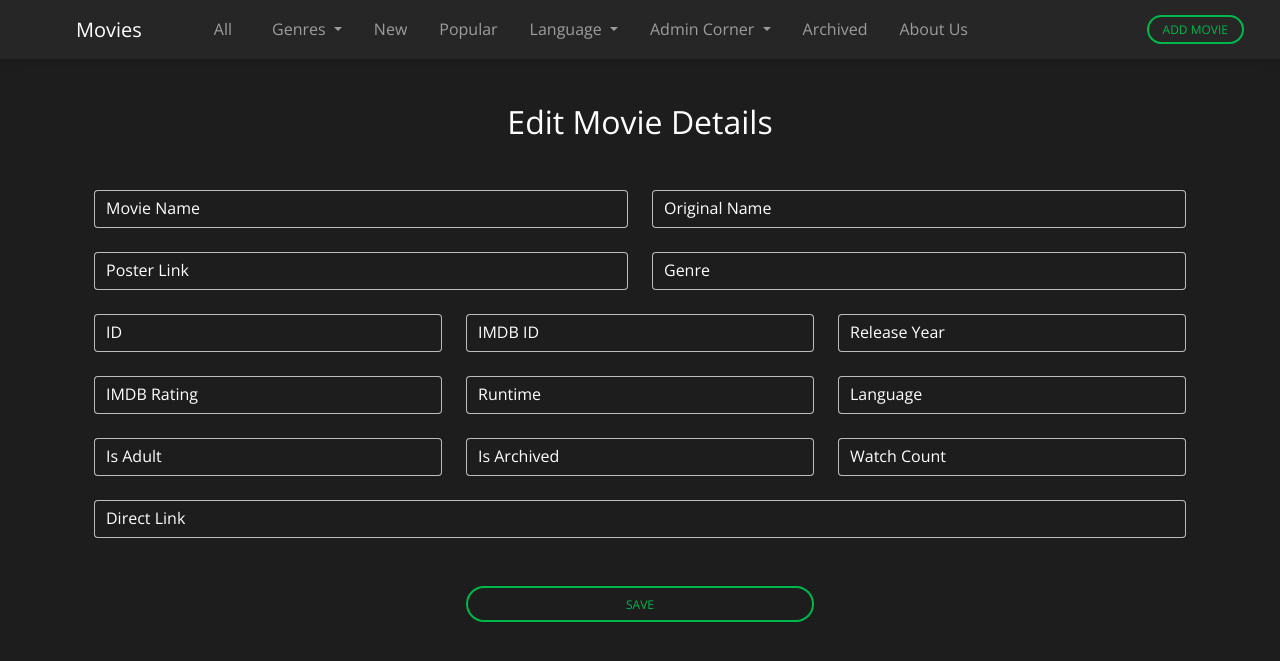
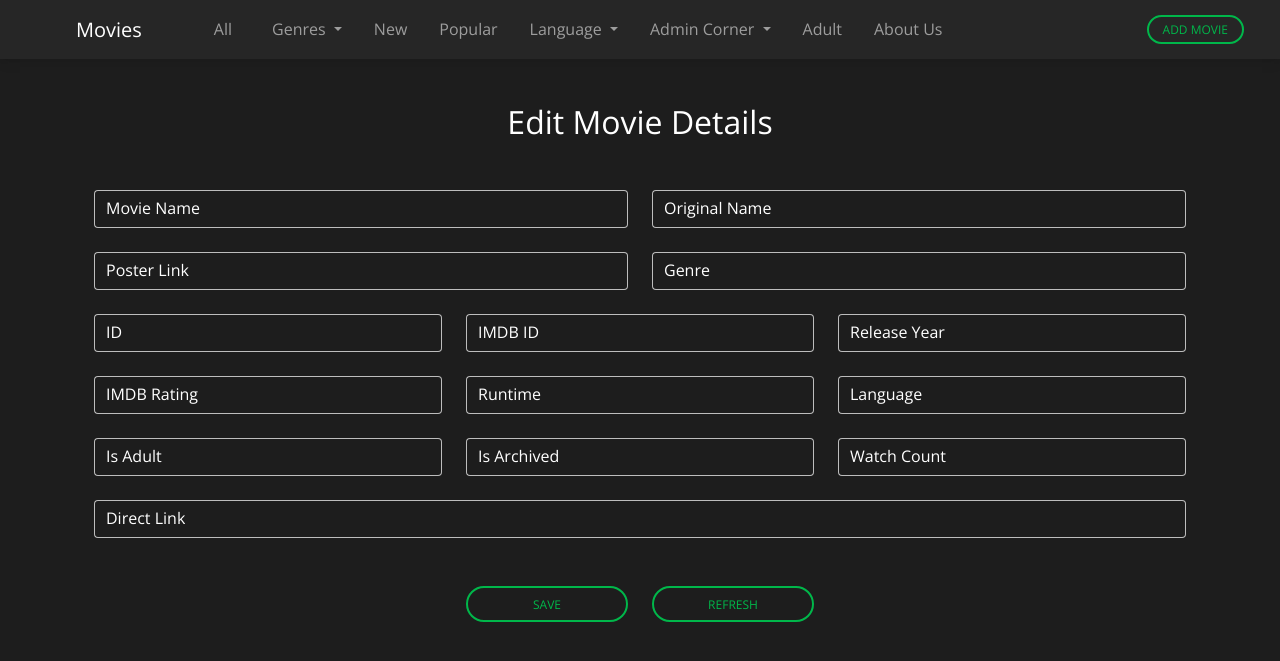
Before and after one commit to ShuvAMatrix/MovieApp, a Flask app: page /edit/302632 in a window 1280 px wide. Shown: the top 661 px of the page. Run offline with Flask 2, Linux system fonts and the light colour scheme; a user stored in the database is signed in; tables that the repository leaves empty hold one stand-in row (values such as "Sample post"); some libraries are stand-ins or nearby versions.

Commit message:
Improved edit functionality

```diff
--- a/package/main.py
+++ b/package/main.py
@@ -51,7 +51,7 @@ def findIMDBid(name):
 
 def getAddMovieDetails(url):
     imdb_id = url.split("/title/")[1][:-1]
-    id, original_name, posterLink, genre, release_year, is_adult, rating, runtime, language = "","","","","","","","",""
+    id, original_name, posterLink, genre, release_year, is_adult, rating, runtime, language, movie_name = "","","","","","","","","", ""
     omdb_url = "https://www.omdbapi.com/?i=" + imdb_id + "&apikey=" + OMDB_API_KEY
     res = requests.get(omdb_url, headers=ua).json()
     try:
--- a/package/route.py
+++ b/package/route.py
@@ -75,7 +75,8 @@ def add():
         db.session.add(movie)
         db.session.commit()
         flash(f"Movie has been saved!", "success")
-        return redirect("/")
+        redirect_url = "/details/" + id
+        return redirect(redirect_url)
 
 
 @app.route("/all", methods={"GET", "POST"})
@@ -209,7 +210,7 @@ def details(id):
         # from package.cutomClasses import tmdb_info, omdb_info
 
         #Without threading
-        related_movies = fetchSimilarMovies(movie)
+        related_movies = fetchSimilarMovies(movie)[:3]
         #With Threading
         # t1 = CustomThread(target=fetchAllDetails, args=(id, movie.imdb_id, ))
         # t2 = CustomThread(target=fetchSimilarMovies, args=(movie,))
@@ -370,6 +371,7 @@ def edit(id):
         return render_template("edit.html", user=current_user, value="hidden", movie=movie)
     if request.method == "POST":
         id = request.form["id"]
+        previous_id = request.form["previous_id"]
         imdb_id = request.form["imdb_id"]
         name = request.form["name"]
         original_name = request.form["original_name"]
@@ -383,32 +385,71 @@ def edit(id):
         is_adult = request.form["is_adult"]
         is_archived = request.form["is_archived"]
         watch_count = request.form["watch_count"]
-        movie = Movie.query.filter_by(id=id).first()
-        movie.id = id
-        movie.imdb_id = imdb_id
-        movie.name = name
-        movie.original_name = original_name
-        movie.release_year = release_year
-        movie.posterLink = posterLink
-        movie.directLink = directLink
-        movie.genre = genre
-        movie.language = language
-        movie.imdb_rating = imdb_rating
-        movie.runtime = runtime
+        if id==previous_id:
+            movie = Movie.query.filter_by(id=id).first()
+            movie.id = id
+            movie.imdb_id = imdb_id
+            movie.name = name
+            movie.original_name = original_name
+            movie.release_year = release_year
+            movie.posterLink = posterLink
+            movie.directLink = directLink
+            movie.genre = genre
+            movie.language = language
+            movie.imdb_rating = imdb_rating
+            movie.runtime = runtime
 
-        if is_adult.casefold() == "False".casefold():
-            movie.is_adult = False
-        elif is_adult.casefold() == "True".casefold():
-            movie.is_adult = True
+            if is_adult.casefold() == "False".casefold():
+                movie.is_adult = False
+            elif is_adult.casefold() == "True".casefold():
+                movie.is_adult = True
 
-        if is_archived.casefold() == "False".casefold():
-            movie.is_archived = False
-        elif is_archived.casefold() == "True".casefold():
-            movie.is_archived = True
+            if is_archived.casefold() == "False".casefold():
+                movie.is_archived = False
+            elif is_archived.casefold() == "True".casefold():
+                movie.is_archived = True
 
-        movie.watch_count = watch_count
-        db.session.add(movie)
-        db.session.commit()
+            movie.watch_count = watch_count
+            db.session.add(movie)
+            db.session.commit()
+        else:
+            old_movie = Movie.query.filter_by(id=previous_id).first()
+            if is_adult.casefold() == "False".casefold():
+                is_adult = False
+            elif is_adult.casefold() == "True".casefold():
+                is_adult = True
+
+            if is_archived.casefold() == "False".casefold():
+                is_archived = False
+            elif is_archived.casefold() == "True".casefold():
+                is_archived = True
+            new_movie = Movie(id=id, imdb_id=imdb_id, name=name, original_name=original_name, release_year=release_year, posterLink=posterLink,
+                    directLink=directLink,genre=genre, imdb_rating=imdb_rating, is_adult=is_adult, runtime=runtime, language=language)
+            db.session.delete(old_movie)
+            db.session.commit()
+            db.session.add(new_movie)
+            db.session.commit()
         flash(f"Movie has been updated!", "success")
         redirect_url = "/details/"+id
         return redirect(redirect_url)
+
+
+@app.route("/refresh/<imdb_id>", methods={"GET", "POST"})
+@login_required
+def refresh(imdb_id):
+    if request.method == "GET":
+        imdb_URL = imdb_title_prefix + imdb_id + "/"
+        id, original_name, posterLink, genre, release_year, is_adult, rating, imdb_id, movie_name, runtime, language = getAddMovieDetails(imdb_URL)
+        d = {}
+        d["id"] = id
+        d["original_name"] = original_name
+        d["posterLink"] = posterLink
+        d["genre"] = genre
+        d["release_year"] = release_year
+        d["is_adult"] = is_adult
+        d["rating"] = rating
+        d["imdb_id"] = imdb_id
+        d["movie_name"] = movie_name
+        d["runtime"] = runtime
+        d["language"] = language
+        return d
--- a/package/templates/base.html
+++ b/package/templates/base.html
@@ -208,7 +208,7 @@
                             </ul>
                         </li>
                         <li class="nav-item {{bin}} mx-2">
-                            <a class="nav-link" href="/bin">Archived
+                            <a class="nav-link" href="/bin">Adult
                                 <span class="sr-only">(current)</span>
                             </a>
                         </li>
--- a/package/templates/details.html
+++ b/package/templates/details.html
@@ -295,7 +295,7 @@
                 {% endif %}
 
             </div>
-            <div class="text-left row mt-5 mx-2">
+            <div class="text-left row mt-5 mx-2 my-5">
                 <div class="h3 text-white">Plot</div>
                 {% if omdb_info["Plot"] %}
                     <div class="h6 text-white">{{omdb_info["Plot"]}}</div>
@@ -308,7 +308,7 @@
         {% if related_movies|length > 0 %}
             <div class="d-none d-lg-block d-xl-block col-2">
                 <div class="h5 my-4 text-white ">Related Movies</div>
-                <div class="row row-cols-1 gy-5">
+                <div class="row row-cols-1 gy-2">
                     {% for rmovie in related_movies %}
                         <div class=" justify-content-center">
                             <a href="/details/{{rmovie.id}}">
--- a/package/templates/edit.html
+++ b/package/templates/edit.html
@@ -91,21 +92,21 @@
     <div class="row mb-4">
       <div class="col">
         <div class="form-outline">
-          <input type="text" id="form6Example1" name="is_adult" value="{{movie.is_adult}}"
+          <input type="text" id="is_adult" name="is_adult" value="{{movie.is_adult}}"
             class="form-control text-white" />
           <label class="form-label text-white" for="form6Example1">Is Adult</label>
         </div>
       </div>
       <div class="col">
         <div class="form-outline">
-          <input type="text" id="form6Example2" name="is_archived" value="{{movie.is_archived}}"
+          <input type="text" id="is_archived" name="is_archived" value="{{movie.is_archived}}"
             class="form-control text-white" />
           <label class="form-label text-white" for="form6Example2">Is Archived</label>
         </div>
       </div>
       <div class="col">
         <div class="form-outline">
-          <input type="number" id="form6Example2" name="watch_count" value="{{movie.watch_count}}"
+          <input type="number" id="watch_count" name="watch_count" value="{{movie.watch_count}}"
             class="form-control text-white" />
           <label class="form-label text-white" for="form6Example2">Watch Count</label>
         </div>
@@ -113,17 +114,79 @@
     </div>
 
     <div class="form-outline mb-4">
-      <input type="text" id="form6Example4" name="directLink" value="{{movie.directLink}}"
+      <input type="text" id="directLink" name="directLink" value="{{movie.directLink}}"
         class="form-control text-white" />
       <label class="form-label text-white" for="form6Example4">Direct Link</label>
     </div>
 
     <div class="row justify-content-center">
-      <div class="col-4 mt-4">
+      <div class="col-2 mt-4">
         <button type="submit" class="btn btn-outline-success btn-rounded btn-block mb-4">Save</button>
+      </div>
+      <div class="col-2 mt-4">
+        <a class="btn btn-outline-success btn-rounded btn-block mb-4" id="refreshbtn" onclick="refresh()">Refresh</a>
       </div>
     </div>
   </form>
 </div>
 
+<script>
+  var initial_imdb_id = ""
+  function my_function() {
+    initial_imdb_id = document.getElementById("imdb_id").value
+  }
+  if (window.attachEvent) {
+    window.attachEvent('onload', my_function);
+  }
+  else if (window.addEventListener) {
+    window.addEventListener('load', my_function, false);
+  }
+  else {
+    document.addEventListener('load', my_function, false);
+  }
+  function refresh(){
+    current_imdb_id = document.getElementById("imdb_id").value
+    current_id = document.getElementById("id").value
+    if (current_imdb_id != initial_imdb_id){
+      $("#refreshbtn").text("")
+      $("#refreshbtn").append('<div class="spinner-border spinner-border-sm text-success" role="status"><span class="visually-hidden">Loading...</span></div>')
+      $("#refreshbtn").removeAttr("onClick")
+      var url = '/refresh/' + current_imdb_id
+        try{
+            $.get(url, function(response) {
+              var genre = response["genre"]
+              var id = response["id"]
+              var imdb_id = response["imdb_id"]
+              var is_adult = response["is_adult"]
+              var language = response["language"]
+              var movie_name = response["movie_name"]
+              var original_name = response["original_name"]
+              var posterLink = response["posterLink"]
+              var rating = response["rating"]
+              var release_year = response["release_year"]
+              var runtime = response["runtime"]
+              document.getElementById("genre").value = genre
+              document.getElementById("id").value = id
+              document.getElementById("imdb_id").value = imdb_id
+              document.getElementById("is_adult").value = is_adult
+              document.getElementById("language").value = language
+              document.getElementById("movie_name").value = movie_name
+              document.getElementById("original_name").value = original_name
+              document.getElementById("posterLink").value = posterLink
+              document.getElementById("rating").value = rating
+              document.getElementById("release_year").value = release_year
+              document.getElementById("runtime").value = runtime
+              initial_imdb_id = current_imdb_id
+              $("#refreshbtn").html('Refresh')
+              $("#refreshbtn").attr("onClick","refresh()")
+            });
+        }
+        catch{
+            alert("Server Error!")
+        }
+    }
+  }
+
+
+</script>
 {% endblock body %}
```
Also changed, not shown: other parts of package/templates/edit.html (+11 -10 lines), package/tasks.db, 1 other file.
